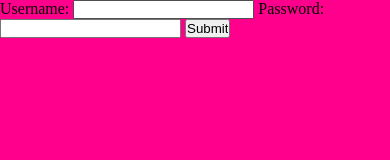
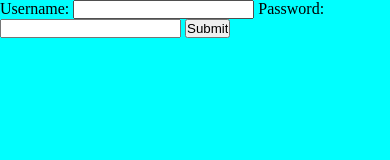
Before and after one commit to youssefbokry/seulproject, a plain HTML site: page index.html in a window 390 px wide. Drawn offline with Linux system fonts and the light colour scheme.

Commit message:
probleme solve

```diff
--- a/style.css
+++ b/style.css
@@ -8,9 +8,3 @@ body{
     margin: 0;
     box-sizing: border-box;
 }
-@media(max-width:700px){
-    body{
-
-    background: rgb(255, 0, 140);
-}
-}
```
